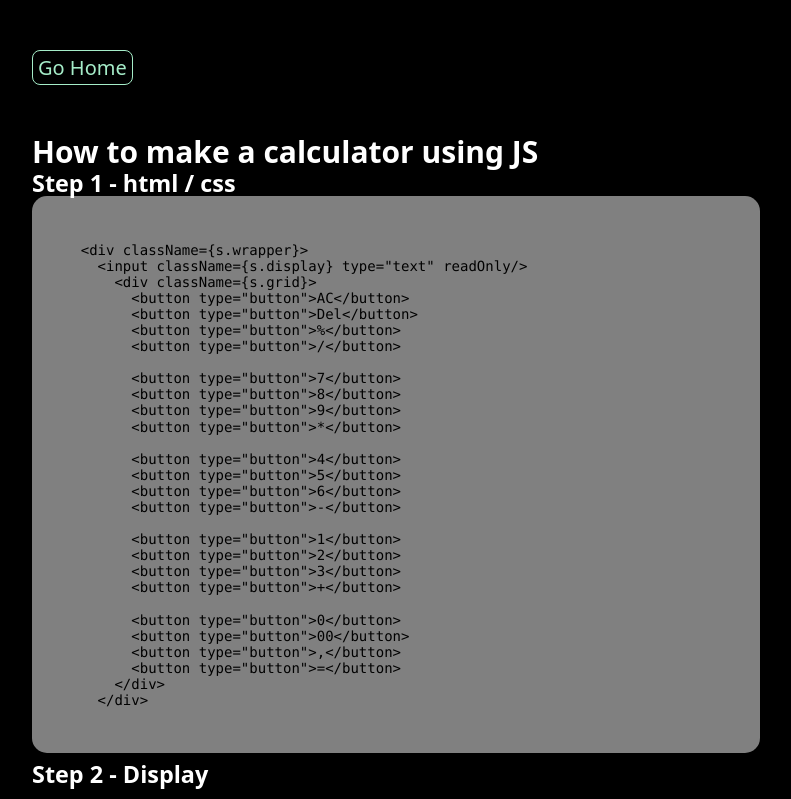
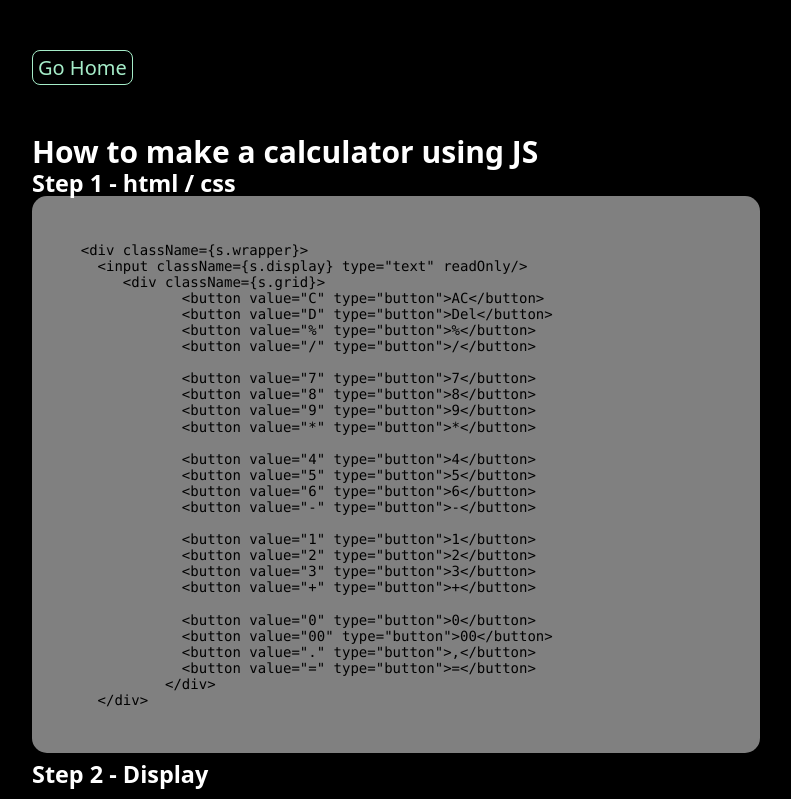
Before and after one commit to Elijah-Vakulenko/web-dev-training, a React (Vite) app: page /calc in a window 1280 px wide. Shown: the top 799 px of the page, without its empty margins (244-1035 px from the left). Built offline with nearby package versions, Linux system fonts and the light colour scheme.

Commit message:
Update Calc.tsx

```diff
--- a/src/pages/Calc/Calc.tsx
+++ b/src/pages/Calc/Calc.tsx
@@ -1,39 +1,42 @@
 import GoHomeBtn from '../../components/GoHomeBtn/GoHomeBtn';
+import React from 'react';
 import s from './Calc.module.css'
 
 const htmlStructure = `
     <div className={s.wrapper}>
       <input className={s.display} type="text" readOnly/>
-        <div className={s.grid}>
-          <button type="button">AC</button>
-          <button type="button">Del</button>
-          <button type="button">%</button>
-          <button type="button">/</button>
+         <div className={s.grid}>
+                <button value="C" type="button">AC</button>
+                <button value="D" type="button">Del</button>
+                <button value="%" type="button">%</button>
+                <button value="/" type="button">/</button>
 
-          <button type="button">7</button>
-          <button type="button">8</button>
-          <button type="button">9</button>
-          <button type="button">*</button>
+                <button value="7" type="button">7</button>
+                <button value="8" type="button">8</button>
+                <button value="9" type="button">9</button>
+                <button value="*" type="button">*</button>
 
-          <button type="button">4</button>
-          <button type="button">5</button>
-          <button type="button">6</button>
-          <button type="button">-</button>
+                <button value="4" type="button">4</button>
+                <button value="5" type="button">5</button>
+                <button value="6" type="button">6</button>
+                <button value="-" type="button">-</button>
 
-          <button type="button">1</button>
-          <button type="button">2</button>
-          <button type="button">3</button>
-          <button type="button">+</button>
+                <button value="1" type="button">1</button>
+                <button value="2" type="button">2</button>
+                <button value="3" type="button">3</button>
+                <button value="+" type="button">+</button>
 
-          <button type="button">0</button>
-          <button type="button">00</button>
-          <button type="button">,</button>
-          <button type="button">=</button>
-        </div>
+                <button value="0" type="button">0</button>
+                <button value="00" type="button">00</button>
+                <button value="." type="button">,</button>
+                <button value="=" type="button">=</button>
+              </div>
       </div>
     `
 
-const Calc:React.FC = () => {
+const Calc: React.FC = () => {
+
+
   return (
  <div className='container'>
           <GoHomeBtn />
@@ -51,32 +54,32 @@ const Calc:React.FC = () => {
           </div>
           <div className={s.calculator}>
             <div className={s.wrapper}>
-              <input className={s.display} type="text" readOnly/>
+              <input className={s.display} id="display" type="text" readOnly/>
               <div className={s.grid}>
-                <button type="button">AC</button>
-                <button type="button">Del</button>
-                <button type="button">%</button>
-                <button type="button">/</button>
+                <button value="C" type="button">AC</button>
+                <button value="D" type="button">Del</button>
+                <button value="%" type="button">%</button>
+                <button value="/" type="button">/</button>
 
-                <button type="button">7</button>
-                <button type="button">8</button>
-                <button type="button">9</button>
-                <button type="button">*</button>
+                <button value="7" type="button">7</button>
+                <button value="8" type="button">8</button>
+                <button value="9" type="button">9</button>
+                <button value="*" type="button">*</button>
 
-                <button type="button">4</button>
-                <button type="button">5</button>
-                <button type="button">6</button>
-                <button type="button">-</button>
+                <button value="4" type="button">4</button>
+                <button value="5" type="button">5</button>
+                <button value="6" type="button">6</button>
+                <button value="-" type="button">-</button>
 
-                <button type="button">1</button>
-                <button type="button">2</button>
-                <button type="button">3</button>
-                <button type="button">+</button>
+                <button value="1" type="button">1</button>
+                <button value="2" type="button">2</button>
+                <button value="3" type="button">3</button>
+                <button value="+" type="button">+</button>
 
-                <button type="button">0</button>
-                <button type="button">00</button>
-                <button type="button">,</button>
-                <button type="button">=</button>
+                <button value="0" type="button">0</button>
+                <button value="00" type="button">00</button>
+                <button value="." type="button">,</button>
+                <button value="=" type="button">=</button>
               </div>
             </div>
           </div>
```
